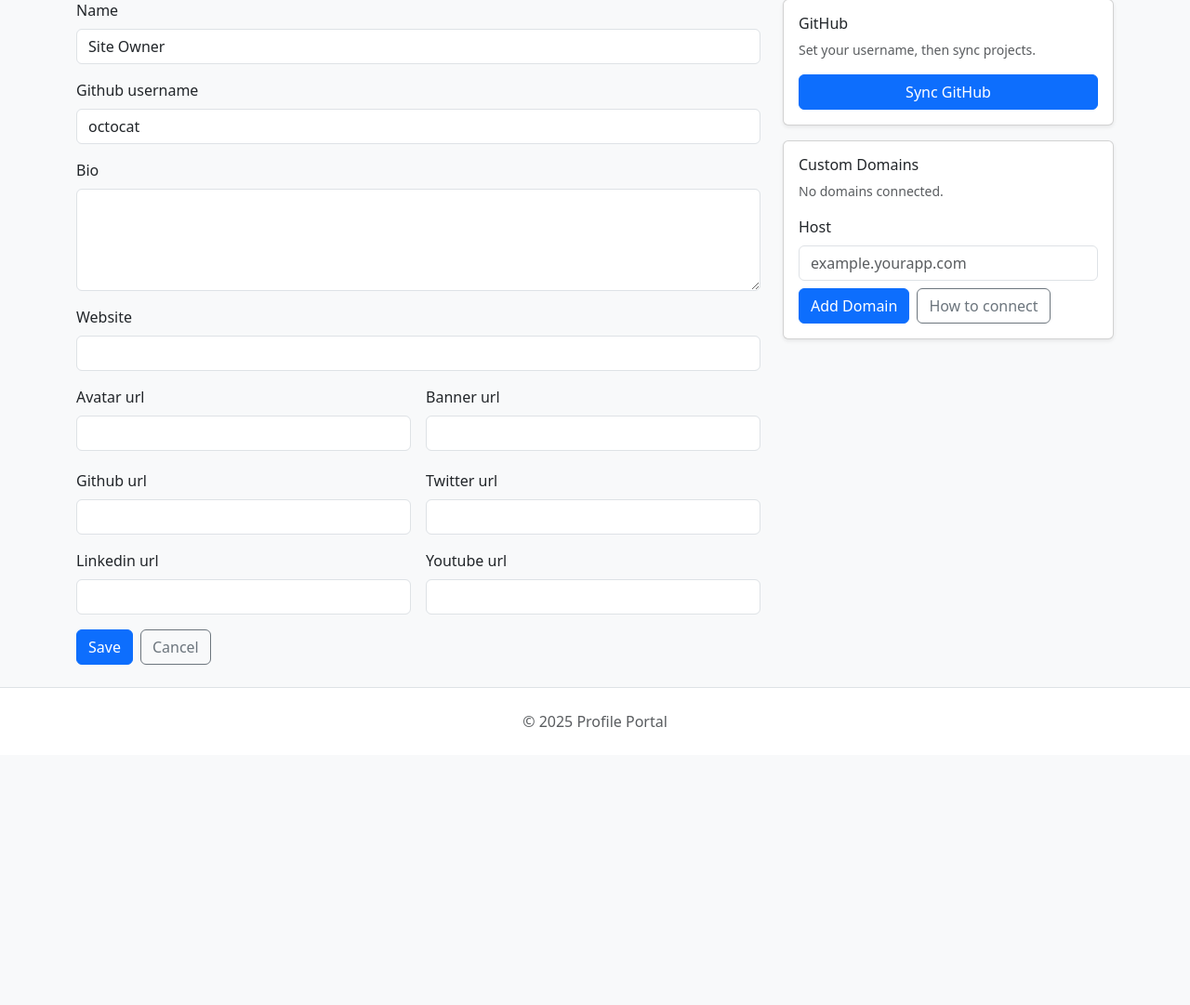
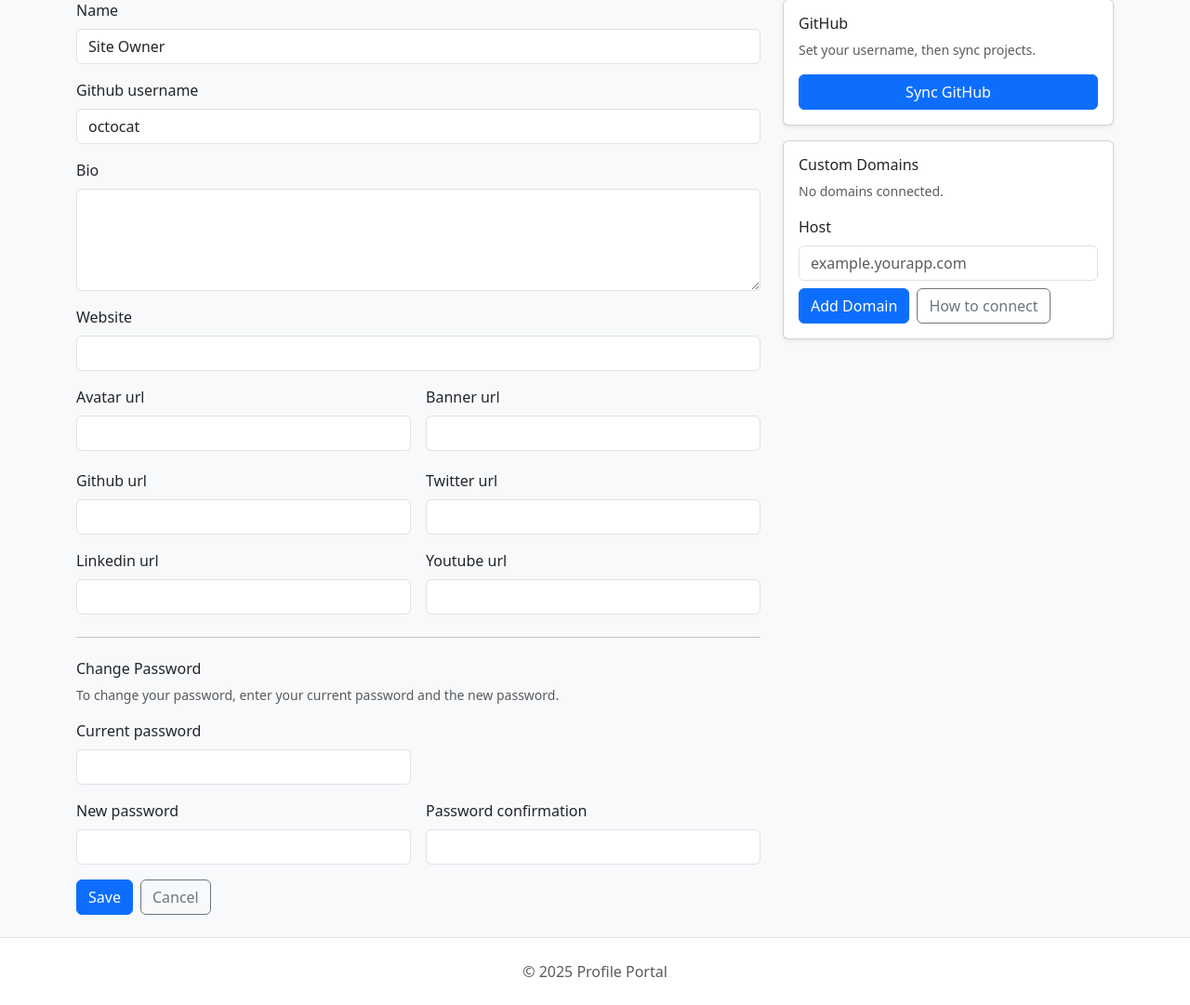
Before and after one commit to MridulS-R/profile_portal, a Rails app: page /profile/edit in a window 1280 px wide. Shown: the part 131-1212 px from the top of the page at 93% size. Before the commit the page ends 913 px from the top, so only its background shows below. Run offline with Rails 7, Linux system fonts and the light colour scheme; a user stored in the database is signed in; data that the repository does not hold is empty.

Commit message:
adding password change for user

```diff
--- a/app/controllers/profiles_controller.rb
+++ b/app/controllers/profiles_controller.rb
@@ -22,10 +22,28 @@ class ProfilesController < ApplicationController
 
   def update
     @user = current_user
-    if @user.update(user_params)
-      redirect_to public_profile_path(@user), notice: "Profile updated"
+    attrs = user_params
+
+    if attrs[:password].present? || attrs[:password_confirmation].present?
+      if attrs[:current_password].blank?
+        @user.errors.add(:current_password, "can't be blank")
+        @domains = @user.domains
+        render :edit, status: :unprocessable_entity and return
+      end
+      if @user.update_with_password(attrs)
+        bypass_sign_in(@user)
+        redirect_to public_profile_path(@user), notice: "Profile and password updated"
+      else
+        @domains = @user.domains
+        render :edit, status: :unprocessable_entity
+      end
     else
-      render :edit, status: :unprocessable_entity
+      if @user.update(attrs.except(:current_password, :password, :password_confirmation))
+        redirect_to public_profile_path(@user), notice: "Profile updated"
+      else
+        @domains = @user.domains
+        render :edit, status: :unprocessable_entity
+      end
     end
   end
 
@@ -83,6 +101,7 @@ class ProfilesController < ApplicationController
 
   def user_params
     params.require(:user).permit(:name, :github_username, :bio, :website, :avatar_url, :banner_url,
-                                 :twitter_url, :linkedin_url, :github_url, :youtube_url)
+                                 :twitter_url, :linkedin_url, :github_url, :youtube_url,
+                                 :current_password, :password, :password_confirmation)
   end
 end
--- a/app/views/profiles/edit.html.erb
+++ b/app/views/profiles/edit.html.erb
@@ -48,6 +48,25 @@
         </div>
       </div>
 
+      <hr class="my-4">
+      <h2 class="h6">Change Password</h2>
+      <p class="text-muted small">To change your password, enter your current password and the new password.</p>
+      <div class="row g-3">
+        <div class="col-md-6">
+          <%= f.label :current_password, class: "form-label" %>
+          <%= f.password_field :current_password, class: "form-control", autocomplete: "current-password" %>
+        </div>
+        <div class="col-md-6"></div>
+        <div class="col-md-6">
+          <%= f.label :password, "New password", class: "form-label" %>
+          <%= f.password_field :password, class: "form-control", autocomplete: "new-password" %>
+        </div>
+        <div class="col-md-6">
+          <%= f.label :password_confirmation, class: "form-label" %>
+          <%= f.password_field :password_confirmation, class: "form-control", autocomplete: "new-password" %>
+        </div>
+      </div>
+
       <div class="mt-3 d-flex gap-2">
         <%= f.submit "Save", class: "btn btn-primary" %>
         <%= link_to "Cancel", public_profile_path(@user), class: "btn btn-outline-secondary" %>
```
